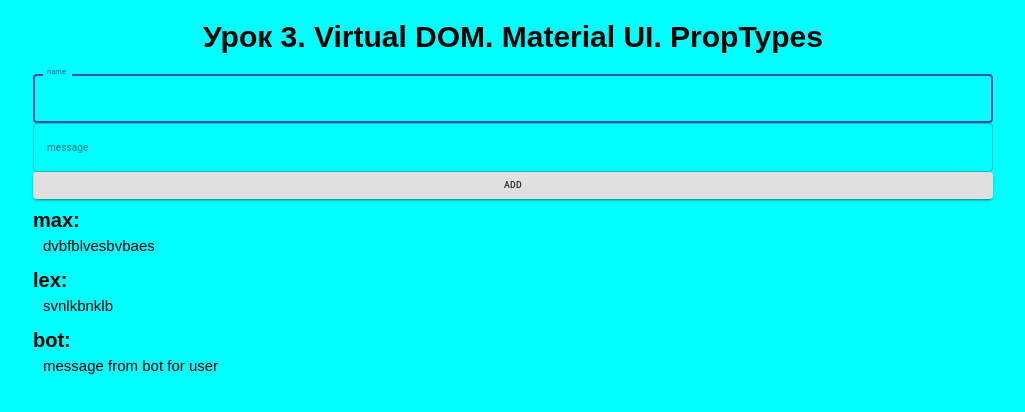
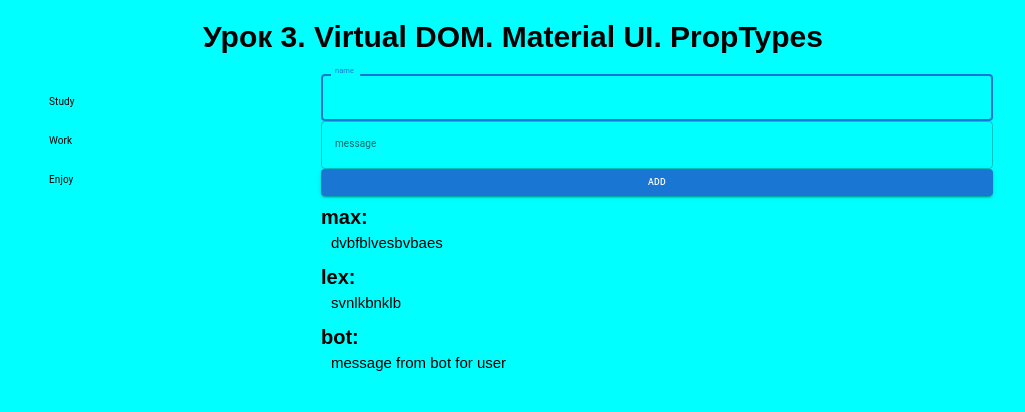
Before and after one commit to oJohnRock/gb-react, a React (Create React App) app: page / in a window 1280 px wide. Shown: the top 412 px of the page, without its empty margins (127-1152 px from the left). Built offline with nearby package versions, Linux system fonts and the light colour scheme.

Commit message:
Задание 4

```diff
--- a/src/App.js
+++ b/src/App.js
@@ -1,10 +1,21 @@
 import React, { useEffect, useState, useRef } from "react";
 import "./App.scss";
 import Title from "./Title";
-import { Button, TextField } from "@material-ui/core";
+import TextField from "@mui/material/TextField";
+import Button from "@mui/material/Button";
+import List from "@mui/material/List";
+import ListItem from "@mui/material/ListItem";
+import ListItemButton from "@mui/material/ListItemButton";
+import ListItemText from "@mui/material/ListItemText";
 
 function App() {
     const title = "Урок 3. Virtual DOM. Material UI. PropTypes";
+
+    const chats = [
+        { id: "chat-1", name: "study" },
+        { id: "chat-2", name: "work" },
+        { id: "chat-3", name: "enjoy" },
+    ];
 
     const [messageList, setMessageList] = useState([
         { author: "max", text: "dvbfblvesbvbaes" },
@@ -70,6 +81,26 @@
             <div className="container">
                 <div className="header__body">
                     <Title title={title} />
+                    <div className="header__wrapper">
+                        <List className="chats">
+                            <ListItem disablePadding>
+                                <ListItemButton>
+                                    <ListItemText primary="Study" />
+                                </ListItemButton>
+                            </ListItem>
+                            <ListItem disablePadding>
+                                <ListItemButton>
+                                    <ListItemText primary="Work" />
+                                </ListItemButton>
+                            </ListItem>
+                            <ListItem disablePadding>
+                                <ListItemButton>
+                                    <ListItemText primary="Enjoy" />
+                                </ListItemButton>
+                            </ListItem>
+                        </List>
+
+                        <div className="messages">
                             <form className="messages__form">
                                 <TextField
                                     id="outlined-basic"
@@ -99,6 +130,8 @@
                             <ul className="messages__list">{list}</ul>
                         </div>
                     </div>
+                </div>
+            </div>
         </header>
     );
 }
--- a/src/App.scss
+++ b/src/App.scss
@@ -33,9 +33,20 @@
         font-size: 3rem;
         padding: 20px;
     }
+
+    &__wrapper {
+        display: flex;
+        justify-content: space-between;
+    }
+}
+
+.chats {
+    width: 25%;
 }
 
 .messages {
+    width: 70%;
+
     &__form {
         width: 100%;
         margin-bottom: 10px;
```
Lines whose indentation alone changed are shown as unchanged.
